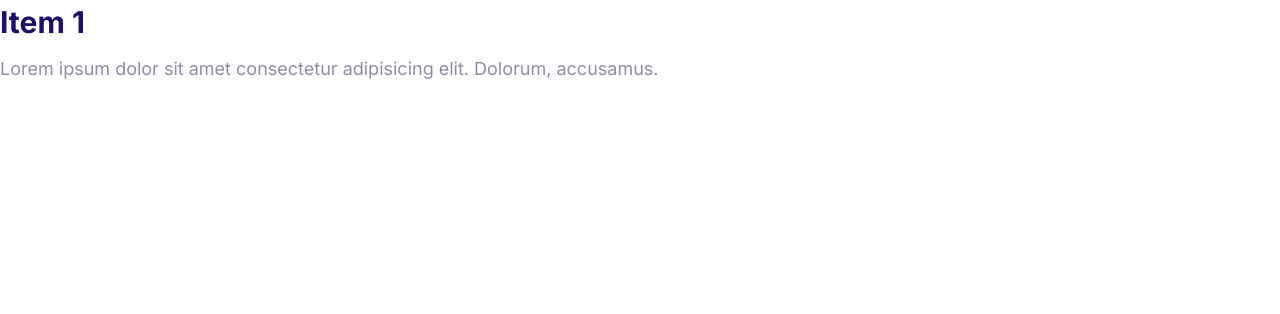
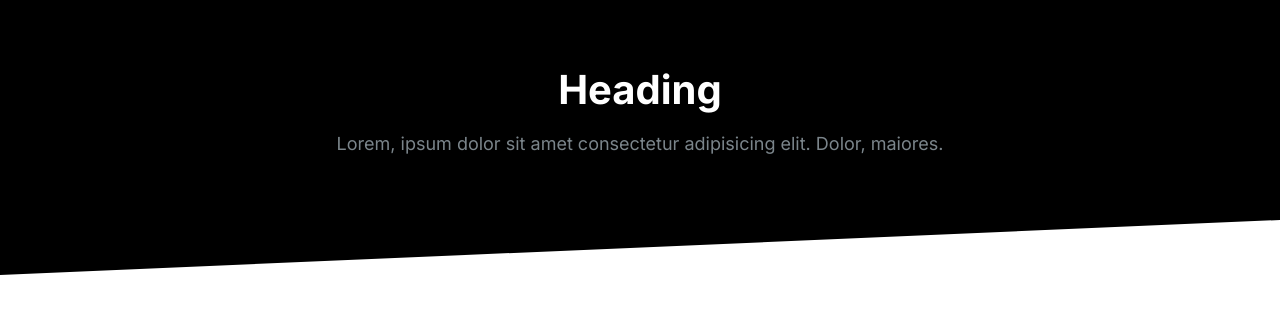
Before and after one commit to smsakib15/Cloud-Hosting-Landing-Page, a plain HTML site: page index.html in a window 1280 px wide. Drawn offline with Linux system fonts and the light colour scheme.

Commit message:
Implemented block section.

```diff
--- a/css/styles.css
+++ b/css/styles.css
@@ -597,3 +597,37 @@ a {
     max-height: 100vh;
     opacity: 1;
 }
+
+/* Blocks */
+
+.block {
+    --padding-vertical: 6rem;
+    padding: var(--padding-vertical) 2rem;
+}
+
+.block__header {
+    text-align: center;
+}
+
+.block__heading {
+    margin-top: 0;
+}
+
+.block--dark {
+    background: #000;
+    color: #7b858b;
+}
+
+.block--dark .block__heading {
+    color: #fff;
+}
+
+.block--skewed-right {
+    padding-bottom: calc(var(--padding-vertical) + 4rem);
+    clip-path: polygon(0% 0%, 100% 0%, 100% 100%, 0% 80%);
+}
+
+.block--skewed-left {
+    padding-bottom: calc(var(--padding-vertical) + 4rem);
+    clip-path: polygon(0% 0%, 100% 0%, 100% 80%, 0% 100%);
+}
--- a/index.html
+++ b/index.html
@@ -12,17 +12,12 @@
     <link rel="stylesheet" href="css/styles.css">
 </head>
 <body>
-    <div class="collapsible collapsible--expanded">
-        <header class="collapsible__header">
-          <h2 class="collapsible__heading">Item 1</h2>
-          <svg class="icon icon--white collapsible__chevron">
-            <use xlink:href="images/sprite.svg#chevron"></use>
-          </svg>
-        </header>
-        <div class="collapsible__content">
-          Lorem ipsum dolor sit amet consectetur adipisicing elit. Dolorum, accusamus.
-        </div>
-    </div>
+  <section class="block block--dark block--skewed-left">
+    <header class="block__header">
+      <h2 class="block__heading">Heading</h2>
+      <p>Lorem, ipsum dolor sit amet consectetur adipisicing elit. Dolor, maiores.</p>
+    </header>
+  </section>
     <script src="js/main.js"></script>
 </body>
 </html>
```
Also changed, not shown: components/blocks.html (added, +6 -0 lines).
